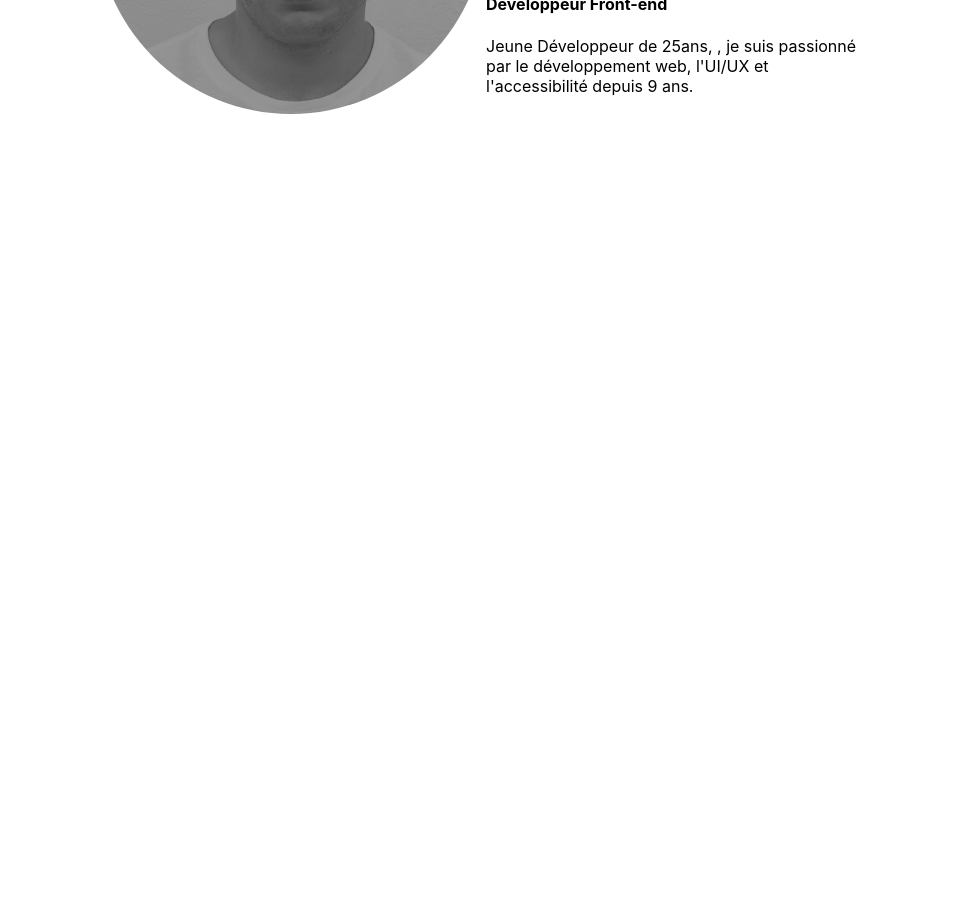
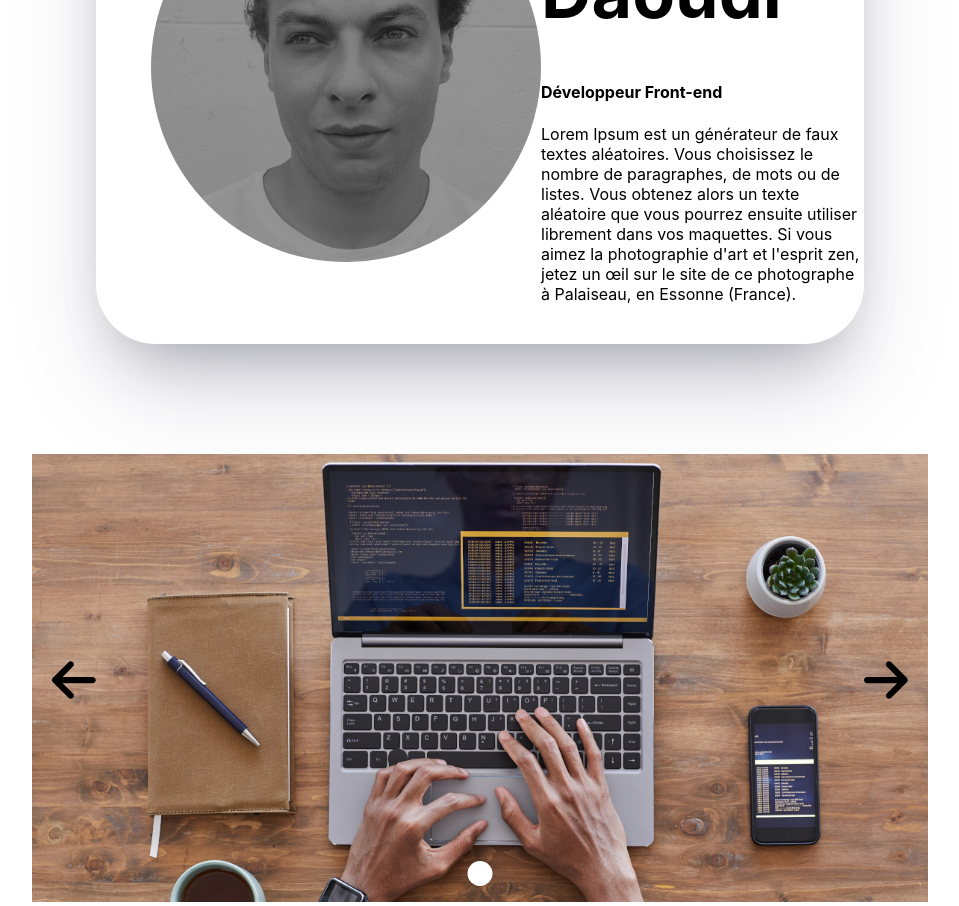
Before and after one commit to LoanDaoudi/Project-12, a React (Create React App) app in the folder my-app/: page / in a window 1280 px wide. Shown: the part 380-1286 px from the top of the page, without its empty margins (160-1119 px from the left). Before the commit the page ends 800 px from the top, so only its background shows below. Built offline with nearby package versions, Linux system fonts and the light colour scheme.

Commit message:
commit 2

```diff
--- a/my-app/package.json
+++ b/my-app/package.json
@@ -3,6 +3,9 @@
   "version": "0.1.0",
   "private": true,
   "dependencies": {
+    "@fortawesome/fontawesome-free": "^6.4.2",
+    "@fortawesome/free-solid-svg-icons": "^6.4.2",
+    "@fortawesome/react-fontawesome": "^0.2.0",
     "@testing-library/jest-dom": "^5.17.0",
     "@testing-library/react": "^13.4.0",
     "@testing-library/user-event": "^13.5.0",
--- a/my-app/src/App.css
+++ b/my-app/src/App.css
@@ -10,7 +10,8 @@ body{
   justify-content: space-between;
   align-items: center;
   width: 100%;
-  box-shadow: rgba(255, 255, 255, 0.1) 0px 1px 1px 0px inset, rgba(50, 50, 93, 0.25) 0px 50px 100px -20px, rgba(0, 0, 0, 0.3) 0px 30px 60px -30px;}
+  box-shadow: rgba(255, 255, 255, 0.1) 0px 1px 1px 0px inset, rgba(50, 50, 93, 0.25) 0px 50px 100px -20px, rgba(0, 0, 0, 0.3) 0px 30px 60px -30px;
+}
 
 .Logo img{
   width: 75px;
@@ -34,8 +35,13 @@ body{
   justify-content: space-between;
   align-items: center;
   width: 60%;
+  height: 550px;
   margin: auto;
-  margin-top: 25px;
+  margin-top: 95px;
+  margin-bottom: 110px;
+  border-radius: 60px;
+  box-shadow: rgba(255, 255, 255, 0.1) 0px 1px 1px 0px inset, rgba(50, 50, 93, 0.25) 0px 50px 100px -20px, rgba(0, 0, 0, 0.3) 0px 30px 60px -30px;
+
 }
 
 .ProfilePicture img{
@@ -43,8 +49,62 @@ body{
   height: 390px;
   object-fit: cover;
   border-radius: 1000px;
+  margin-left: 55px;
 }
 
 .Presentation h1{
   font-size: 70px;
 }
+
+.Descriptif{
+  width: 60%;
+}
+
+.Caroussel {
+  width: 70%;
+  margin: auto;
+  display: flex;
+  justify-content: center;
+  position: relative;
+
+}
+
+.Caroussel img {
+  width: 100%;
+  height: auto;
+  object-fit: cover;
+}
+
+.Caroussel img.active {
+  display: block !important;
+}
+
+.Arrow-left {
+  font-size: 50px;
+  position: absolute;
+  left: 20px;
+  top: 50%;
+  transform: translateY(-50%);
+}
+
+.Arrow-right {
+  font-size: 50px;
+  position: absolute;
+  right: 20px;
+  top: 50%;
+  transform: translateY(-50%);
+}
+
+.cercle-carousel {
+  display: flex;
+  gap: 15px;
+  position: absolute;
+  bottom: 20px;
+  left: 50%;
+  transform: translateX(-50%);
+}
+
+.cercle {
+  color: white;
+  font-size: 25px;
+}
--- a/my-app/src/Component/Component/Acceuil.jsx
+++ b/my-app/src/Component/Component/Acceuil.jsx
@@ -1,12 +1,19 @@
 import React from 'react';
 import Header from './Header';
 import Presentation from './Presentation';
+import Carroussel from './Carroussel';
+import Image1 from "./Images/caroussel1.jpeg";
+import Image2 from "./Images/caroussel2png.png";
+import Image3 from "./Images/caroussel3.avif";
 
 const Accueil = () => {
+  const images = [Image1,];
+
   return (
     <div>
     <Header/>
     <Presentation/>
+    <Carroussel images={images}/>
     </div>
   );
 };
--- /dev/null
+++ b/my-app/src/Component/Component/Carroussel.jsx
@@ -0,0 +1,43 @@
+import React, { useState } from "react";
+import { FontAwesomeIcon } from "@fortawesome/react-fontawesome";
+import { faArrowRight, faArrowLeft, faCircle } from "@fortawesome/free-solid-svg-icons";
+
+const Carroussel = ({ images }) => {
+  const [currentImageIndex, setCurrentImageIndex] = useState(0);
+
+  const nextImage = () => {
+    setCurrentImageIndex((prevIndex) => (prevIndex + 1) % images.length);
+  };
+
+  const prevImage = () => {
+    setCurrentImageIndex((prevIndex) => (prevIndex - 1 + images.length) % images.length);
+  };
+
+  return (
+    <div className="Caroussel">
+      <FontAwesomeIcon icon={faArrowLeft} className="Arrow-left" onClick={prevImage} />
+      <div className="carousel-images">
+        {images.map((image, index) => (
+          <div
+            key={index}
+            className={`carousel-image ${index === currentImageIndex ? "active" : ""}`}
+          >
+            <img src={image} alt={`Carrousel ${index}`} />
+          </div>
+        ))}
+      </div>
+      <div className="cercle-carousel">
+        {images.map((_, index) => (
+          <FontAwesomeIcon
+            key={index}
+            icon={faCircle}
+            className={`cercle ${index === currentImageIndex ? "active" : ""}`}
+          />
+        ))}
+      </div>
+      <FontAwesomeIcon icon={faArrowRight} className="Arrow-right" onClick={nextImage} />
+    </div>
+  );
+};
+
+export default Carroussel;
--- a/my-app/src/Component/Component/Descriptif.jsx
+++ b/my-app/src/Component/Component/Descriptif.jsx
@@ -3,10 +3,11 @@ import React from "react";
 
 const Descriptif = () => {
     return(
-        <div>
+        <div className="Descriptif">
             <h1>Loan Daoudi</h1>
             <h4>Développeur Front-end</h4>
-            <p>Jeune Développeur de 25ans, , je suis passionné par le développement web, l'UI/UX et l'accessibilité depuis 9 ans.</p>
+            <p>Lorem Ipsum est un générateur de faux textes aléatoires. Vous choisissez le nombre de paragraphes, de mots ou de listes. Vous obtenez alors un texte aléatoire que vous pourrez ensuite utiliser librement dans vos maquettes.
+                Si vous aimez la photographie d'art et l'esprit zen, jetez un œil sur le site de ce photographe à Palaiseau, en Essonne (France).</p>
 
         </div>
     );
```
Also changed, not shown: 1 other file (tests, documents, lock files or other folders).
